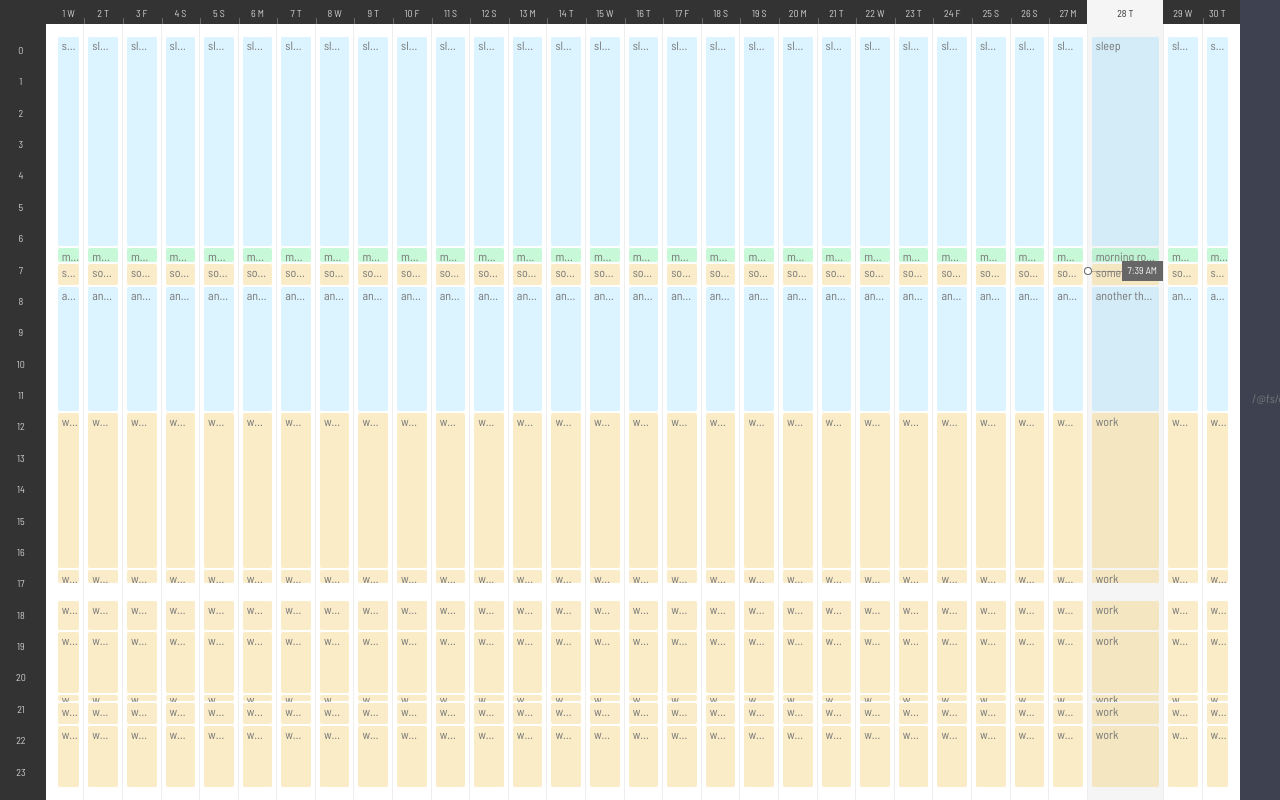
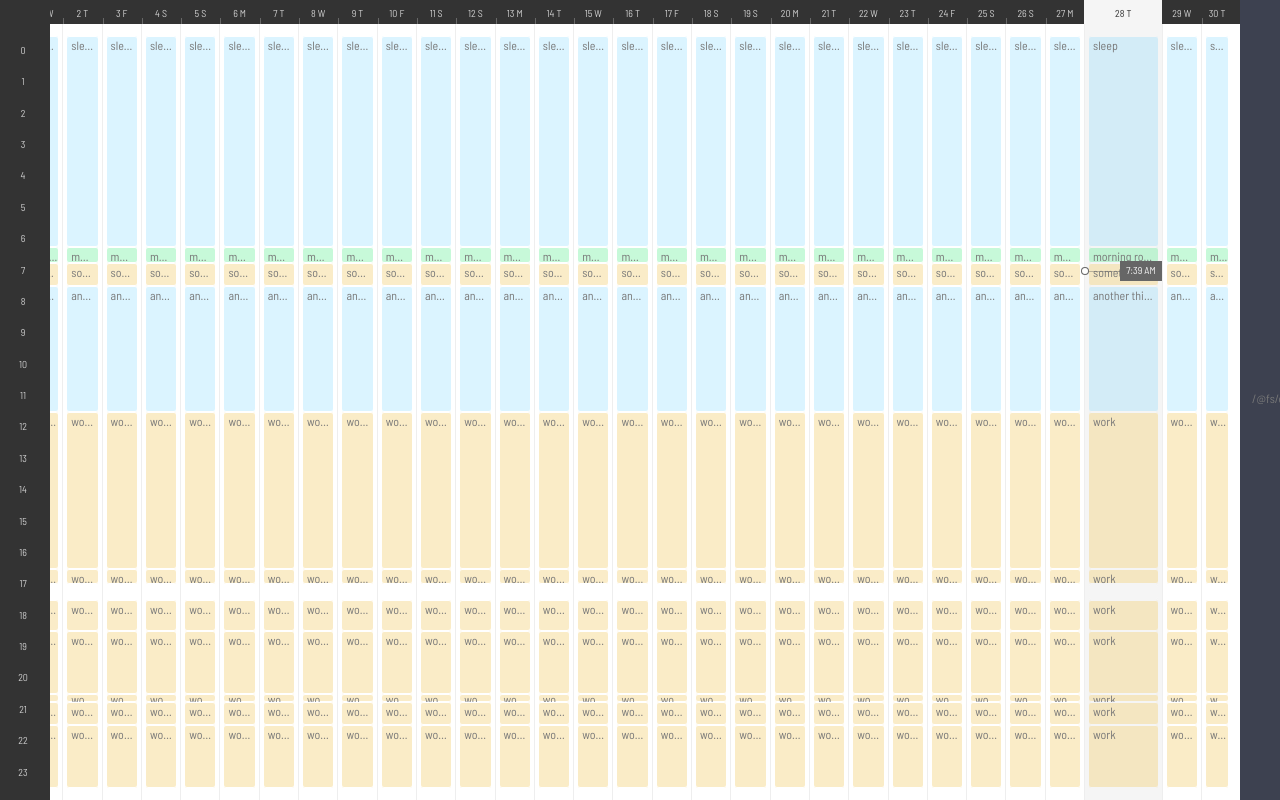
Before and after one commit to vincentbollaert/get-shit-done, a React app in the folder client/: page / in a window 1280 px wide. Built offline with nearby package versions, Linux system fonts and the light colour scheme.

Commit message:
refactored hour labels to trigger transform on calendar

```diff
--- a/client/src/pages/Home/Home.jsx
+++ b/client/src/pages/Home/Home.jsx
@@ -22,6 +22,7 @@ const Wrap = styled.div`
   display: flex;
   flex-grow: 1;
   position: relative;
+  padding-left: 24px;
   width: 100%;
   background-color: ${JET};
   will-change: padding;
@@ -42,21 +43,26 @@ const CalendarWrap = styled.div`
 
 const Home = () => {
   const [isOpen, setIsOpen] = useState(false)
-  const [scaleToTransition, setScale] = useConvertPXToScale()
+  const [wrapScale, setWrapScale] = useConvertPXToScale()
+  const [calendarScale, setCalendarScale] = useConvertPXToScale()
   const wrapRef = useRef(null)
+  const calendarRef = useRef(null)
 
+  const onHourLabelClick = () => {
+    setCalendarScale({ ref: calendarRef, inPixels: 26 })
+  }
   const onSidebarClick = () => {
     setIsOpen(o => !o)
-    setScale({ ref: wrapRef, inPixels: STYLE_SIDEBAR_WIDTH_UNIT * 10 })
+    setWrapScale({ ref: wrapRef, inPixels: STYLE_SIDEBAR_WIDTH_UNIT * 10 })
   }
 
   return (
     <PageWrap>
-      <Wrap isOpen={isOpen} scale={scaleToTransition} ref={wrapRef}>
-        <HourLabels />
-        <CalendarWrap>
+      <Wrap isOpen={isOpen} scale={wrapScale} ref={wrapRef}>
+        <HourLabels handleClick={onHourLabelClick} />
+        <CalendarWrap ref={calendarRef}>
           <DayLabels />
-          <Calendar />
+          <Calendar scale={calendarScale} />
         </CalendarWrap>
         <Toast />
       </Wrap>
--- a/client/src/pages/Home/HourLabels.jsx
+++ b/client/src/pages/Home/HourLabels.jsx
@@ -5,14 +5,27 @@ import UseFilterRange from '../../hooks/useFilterRange'
 import UseHighlightFilteredRange from '../../hooks/useHighlightFIlteredRange'
 import { useSelector } from 'react-redux'
 import { actions } from '../../reducers/calendar'
-import { JET, ARSENIC, PASTEL_GRAY } from '../../styles'
+import { JET, ARSENIC, PASTEL_GRAY, STYLE_TRANSITION } from '../../styles'
 
 const Wrap = styled.div`
+  z-index: 1;
   display: flex;
+  position: absolute;
+  top: 0;
+  left: 0;
+  bottom: 0;
   flex-direction: column;
   padding-top: 35px;
   padding-bottom: 12px;
+  padding-left: 8px;
+  width: 24px;
   background-color: ${JET};
+  transition: width ${STYLE_TRANSITION}, padding ${STYLE_TRANSITION};
+
+  &:hover {
+    width: 50px;
+    padding-left: 0;
+  };
 `
 const HourLabel = styled.div`
   position: relative;
@@ -21,24 +34,16 @@ const HourLabel = styled.div`
   align-items: center;
   flex-grow: 1;
   border-right: 4px solid ${JET};
-  padding-left: 8px;
   text-align: center;
   font-size: 10px;
   color: ${PASTEL_GRAY};
-  transition: padding 0.1s ease-out;
 
   &:hover {
     background-color: ${p => p.isFiltered ? 'inherit' : ARSENIC};
     cursor: ${p => p.isFiltered ? 'inherit' : 'pointer'};
   };
 
-  ${Wrap}:hover & {
-    padding: 0 16px;
-  };
-
   ${p => p.isBeingFiltered && `
-    padding: 0 16px;
-
     &::before {
       display: none;
     };
@@ -71,13 +76,17 @@ const HourLabel = styled.div`
   };
 `
 
-const HourLabels = () => {
+const HourLabels = ({ handleClick }) => {
   const { hoursAxis } = useSelector(state => state.calendar)
   const [{ isFiltered, isBeingFiltered, from }, onFilter ] = UseFilterRange({ from: 0, to: 23, cb: actions.filterHours })
   const [filteredRange, highlightFilteredRange] = UseHighlightFilteredRange({ isBeingFiltered, isFiltered, from })
 
+  const onClick = (hour) => {
+    handleClick()
+    onFilter(hour)
+  }
   return (
-    <Wrap>
+    <Wrap onMouseEnter={handleClick} onMouseLeave={handleClick}>
       {hoursAxis.map((hour) => (
         <HourLabel
           isBeingFiltered={isBeingFiltered}
@@ -85,7 +94,7 @@ const HourLabels = () => {
           isActive={filteredRange.includes(hour)}
           key={hour}
           onMouseEnter={() => highlightFilteredRange(hour)}
-          onClick={() => onFilter(hour)}
+          onClick={() => onClick(hour)}
         >
           {hour}
         </HourLabel>
```
